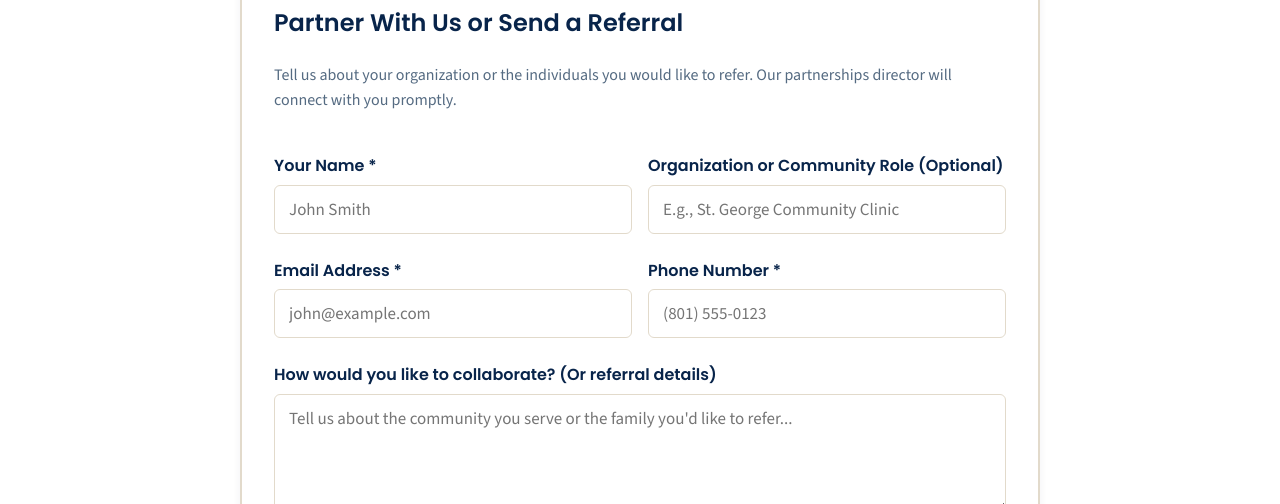
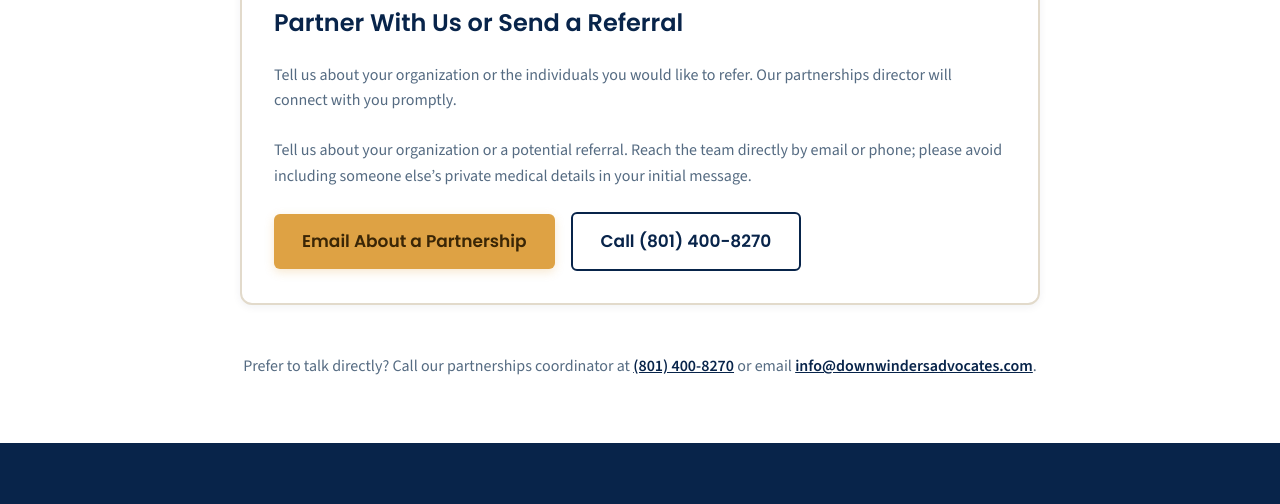
Before and after one commit to aheiner2001/Downwinders-Advocates, an Eleventy site: page src/pages/become-an-affiliate.njk in a window 1280 px wide. Shown: the part 727-1231 px from the top of the page. Built offline with nearby package versions, Linux system fonts and the light colour scheme; Eleventy itself is replaced by a stand-in of ours; files that its build step writes are made by us from their sources; no server answers; what csv-parse would draw is missing.

Commit message:
Replace nonfunctional affiliate query form with direct contact

```diff
--- a/src/pages/become-an-affiliate.njk
+++ b/src/pages/become-an-affiliate.njk
@@ -34,37 +34,11 @@ permalink: /become-an-affiliate/
       <h2 style="font-size:24px;color:var(--navy)">Partner With Us or Send a Referral</h2>
       <p class="muted">Tell us about your organization or the individuals you would like to refer. Our partnerships director will connect with you promptly.</p>
 
-      <form action="/contact/" method="GET" class="stack" style="margin-top:var(--sp2)">
-        <input type="hidden" name="type" value="affiliate_partner">
-        <div class="form-grid-2">
-          <div class="field">
-            <label for="partner_name">Your Name *</label>
-            <input type="text" id="partner_name" name="name" required placeholder="John Smith" autocomplete="name">
-          </div>
-          <div class="field">
-            <label for="partner_org">Organization or Community Role (Optional)</label>
-            <input type="text" id="partner_org" name="organization" placeholder="E.g., St. George Community Clinic" autocomplete="organization">
-          </div>
-        </div>
-
-        <div class="form-grid-2">
-          <div class="field">
-            <label for="partner_email">Email Address *</label>
-            <input type="email" id="partner_email" name="email" required placeholder="john@example.com" autocomplete="email">
-          </div>
-          <div class="field">
-            <label for="partner_phone">Phone Number *</label>
-            <input type="tel" id="partner_phone" name="phone" required placeholder="(801) 555-0123" autocomplete="tel">
-          </div>
-        </div>
-
-        <div class="field">
-          <label for="partner_notes">How would you like to collaborate? (Or referral details)</label>
-          <textarea id="partner_notes" name="notes" rows="4" placeholder="Tell us about the community you serve or the family you'd like to refer..."></textarea>
-        </div>
-
-        <button class="btn" type="submit" style="align-self:flex-start">Submit Partnership Inquiry &rarr;</button>
-      </form>
+      <p class="muted">Tell us about your organization or a potential referral. Reach the team directly by email or phone; please avoid including someone else’s private medical details in your initial message.</p>
+      <div class="btns">
+        <a class="btn" href="mailto:{{ site.email }}?subject=Partnership%20inquiry">Email About a Partnership</a>
+        <a class="btn btn--ghost" href="tel:{{ site.phoneTel }}">Call {{ site.phoneDisplay }}</a>
+      </div>
     </div>
 
     <!-- Contact Direct -->
```
